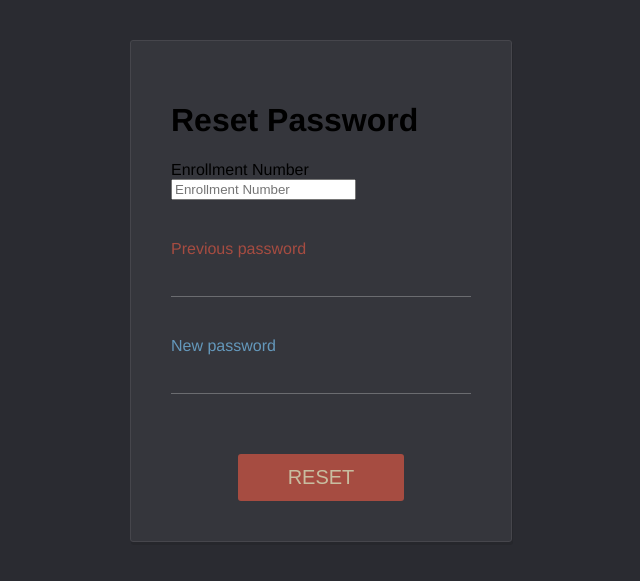
After one commit to nikhil697/Sports_DBMS_Project, a Django app: page /sports_goods/resetpage/ in a window 1280 px wide. The commit adds this page. Shown: the top 581 px of the page, without its empty margins (319-959 px from the left). Run offline with Django 4.2, Linux system fonts and the light colour scheme; some libraries are stand-ins or nearby versions.

Commit message:
Change default Password

```diff
--- a/sport_management/sports_goods/models.py
+++ b/sport_management/sports_goods/models.py
@@ -7,10 +7,9 @@ class goods(models.Model):
       id=models.AutoField(primary_key=True)
       Equipment_name=models.CharField(max_length=30)
       Sport=models.CharField(max_length=30)
-      Availability=models.BooleanField
       Possessed_by=models.CharField(max_length=30)
-      class Meta1:
-            db_table= 'Items'
+      class Meta:
+            db_table = 'Items'
 
 class Students(models.Model):
     Enrollment_number=models.BigIntegerField(primary_key=True)
--- a/sport_management/sports_goods/templates/sports_goods/login_page.html
+++ b/sport_management/sports_goods/templates/sports_goods/login_page.html
@@ -102,7 +102,7 @@
 
         <div class="container" style="background-color:#f1f1f1">
           <button type="button" class="cancelbtn">Cancel</button>
-          <span class="psw">Forgot <a href="#">password?</a></span>
+          <span class="psw"><a href="{% url 'reset_page' %}">Change Default Password</a></span>
         </div>
       </form>
 </body>
--- a/sport_management/sports_goods/templates/sports_goods/register.html
+++ b/sport_management/sports_goods/templates/sports_goods/register.html
@@ -54,7 +54,7 @@ hr {
   <center>  <h1> User Registeration Form</h1> </center>
   <hr>
   <label> Enrollment Number </label>
-<input type="number" name="EnrollmentNumber" placeholder= "Enrollment Number" size="10" required /><br><br>
+<input type="number" name="EnrollmentNumber" placeholder= "Enrollment Number" size="9" required /><br><br>
 <label> Name </label>
 <input type="text" name="UName" placeholder="Name" size="30" required />
 <div>
--- /dev/null
+++ b/sport_management/sports_goods/templates/sports_goods/resetpass.html
@@ -0,0 +1,115 @@
+<!DOCTYPE html>
+<html lang="en">
+<head>
+    <meta charset="UTF-8">
+    <meta http-equiv="X-UA-Compatible" content="IE=edge">
+    <meta name="viewport" content="width=device-width, initial-scale=1.0">
+    <title>ResetPassword</title>
+    <style>
+        @import "compass/css3";
+
+body {
+  background: #2A2B31;
+  font: 16px 'Helvetica Neue', Helvetica, sans-serif;
+  -webkit-font-smoothing: antialiased;
+}
+
+/* // --- PANEL --- */
+
+.panel {
+  background: #35363C;
+  margin: 40px auto;
+  width: 300px;
+  border: 1px solid #46464C;
+  border-radius: 3px;
+  padding: 40px;
+  box-shadow: 1px 3px #26272C;
+}
+
+.panel__avatar {
+  background: #fff;
+  border: 8px solid #46393D;
+  width: 100px;
+  height: 100px;
+  border-radius: 50%;
+  margin: 0 auto 40px;
+  display: block;
+}
+
+/* // --- INPUTS --- */
+
+.inputs__item {
+  padding-bottom: 40px;
+}
+
+.inputs__label {
+  color: #A64C41;
+  display: block;
+}
+
+.inputs__input {
+  border: none;
+  border-bottom: 1px solid #6B6C70;
+  background: #35363C;
+  display: block;
+  width: 100%;
+  padding: 10px 0;
+  font: 16px 'Helvetica Neue', Helvetica, sans-serif;
+  color: #A64C41;
+
+  /* &:focus {
+    outline: none;
+  } */
+}
+
+.inputs__item--new
+  .inputs__label,
+  .inputs__input {
+    color: #6498BB;
+  }
+
+
+.inputs__item--cta {
+  text-align: center;
+  padding-bottom: 0;
+  padding-top: 20px;
+}
+
+/* // --- BTN --- */
+
+.btn {
+  border: none;
+  background: #A64C41;
+  color: #C8BDA0;
+  font-size: 20px;
+  border-radius: 3px;
+  padding: 12px 50px;
+  cursor: pointer;
+}
+    </style>
+</head>
+<body>
+    <div class="panel">
+        <!-- <img class="panel__avatar" src="http://icons.iconarchive.com/icons/jonathan-rey/simpsons/256/Bart-Simpson-01-icon.png" alt="avatar" /> -->
+        <h1>Reset Password</h1>
+        <form action="{% url 'reset_pass' %}" method="POST" class="inputs">
+            {% csrf_token %}
+            <div class="inputs__item inputs__item--new">
+                <label> Enrollment Number </label>
+                <input type="number" name="EnrollmentNumber1" placeholder= "Enrollment Number" size="9" required />
+              </div>
+          <div class="inputs__item">
+            <label for="previous-password" class="inputs__label">Previous password</label>
+            <input type="password" class="inputs__input" id="previous-password" name="prevpass" />
+          </div>
+          <div class="inputs__item inputs__item--new">
+            <label for="new-password" class="inputs__label">New password</label>
+            <input type="password" class="inputs__input" id="new-password" name="newpass"/>
+          </div>
+          <div class="inputs__item inputs__item--cta">
+            <input type="submit" class="btn" value="RESET" />
+          </div>
+        </form>
+      </div>
+</body>
+</html>
--- a/sport_management/sports_goods/urls.py
+++ b/sport_management/sports_goods/urls.py
@@ -10,6 +10,9 @@ urlpatterns = [
     # path('particular/', views.particular, name='particular_student'),
     path('login/',views.loginpage, name='login'),
     path('loginview/',views.login_view, name='login_view'),
+    path('resetpage/',views.resetpass, name='reset_page'),
+    path('resetpass1/',views.resetpassfunc, name='reset_pass'),
+    path('success/',views.success,name='success'),
 
 ]
 
--- a/sport_management/sports_goods/views.py
+++ b/sport_management/sports_goods/views.py
@@ -117,3 +117,34 @@ def login_view(request):
     else:
         # if request method is GET, show the login page
         return render(request, 'sports_goods/login_page.html')
+
+def resetpass(request):
+    return render(request, 'sports_goods/resetpass.html', {})
+
+def success(request):
+    return render(request, 'sports_goods/resetsuccess.html', {'message': 'Password reset success'})
+
+def resetpassfunc(request):
+    if request.method == 'POST':
+        enroll = request.POST.get('EnrollmentNumber1')
+        prevpass = request.POST.get('prevpass')
+        newpass = request.POST.get('newpass')
+        conne = mysql.connector.connect(user='root', password='nikhil2002', host='localhost', database='newsport')
+        cursor = conne.cursor()
+        query = f"UPDATE user SET password = '{newpass}' WHERE Enrollment_number = '{enroll}' AND password = '{prevpass}'"
+        cursor.execute(query)
+        if cursor.rowcount > 0:
+            # Password was successfully updated in the database
+            conne.commit()
+            conne.close()
+            return redirect('success')
+        # render(request, 'sports_goods/resetsuccess.html', {})
+        else:
+            # Password could not be updated in the database
+            conne.rollback()
+            conne.close()
+            error_message = 'Invalid login credentials. Please try again.'
+            return render(request, 'sports_goods/resetpass.html', {'error_message': error_message})
+    else:
+        # if request method is GET, show the reset password page
+        return render(request, 'sports_goods/resetpass.html', {})
```
Also changed, not shown: sport_management/sports_goods/templates/sports_goods/resetsuccess.html (added, +12 -0 lines), sport_management/sports_goods/migrations/0017_alter_goods_table.py (added).
